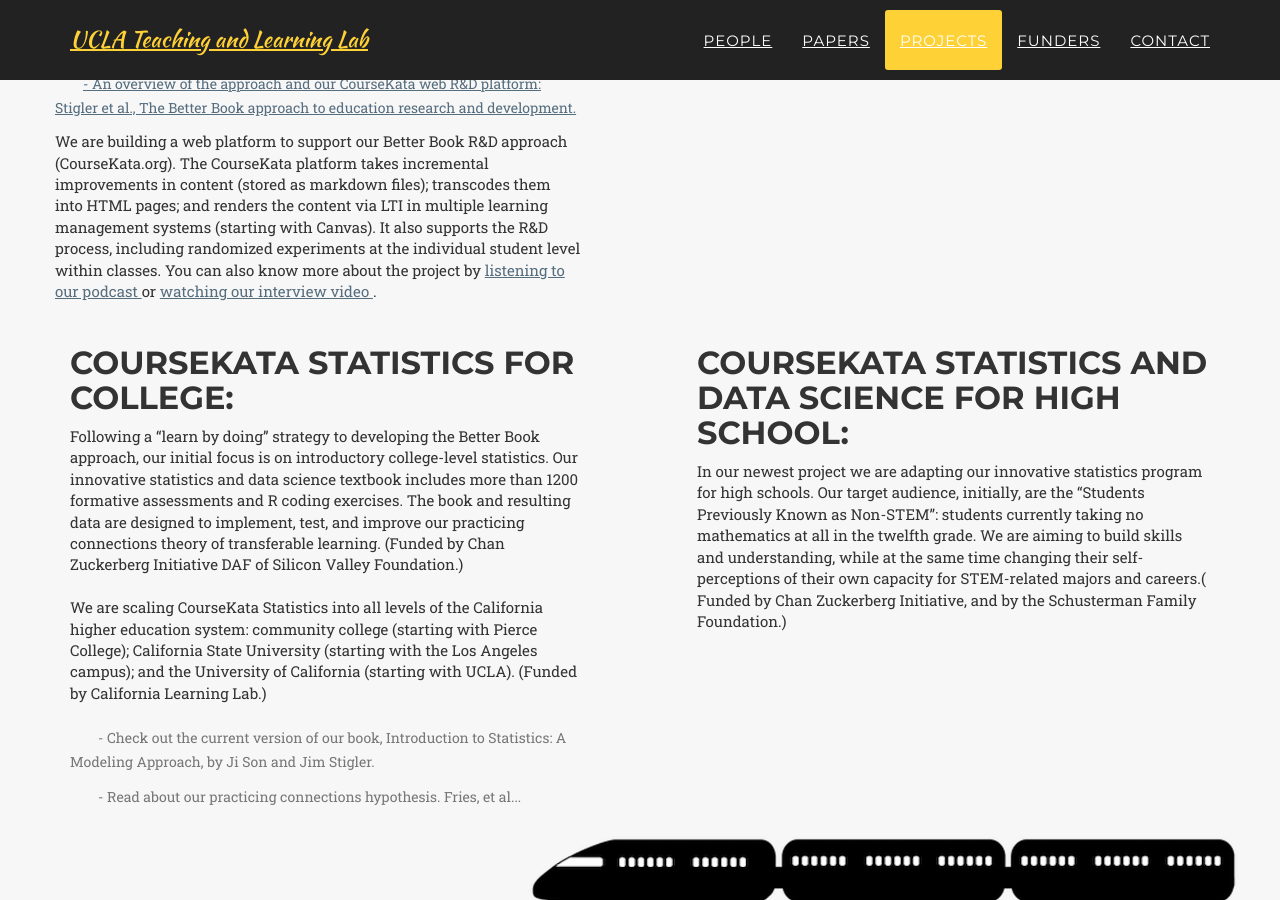
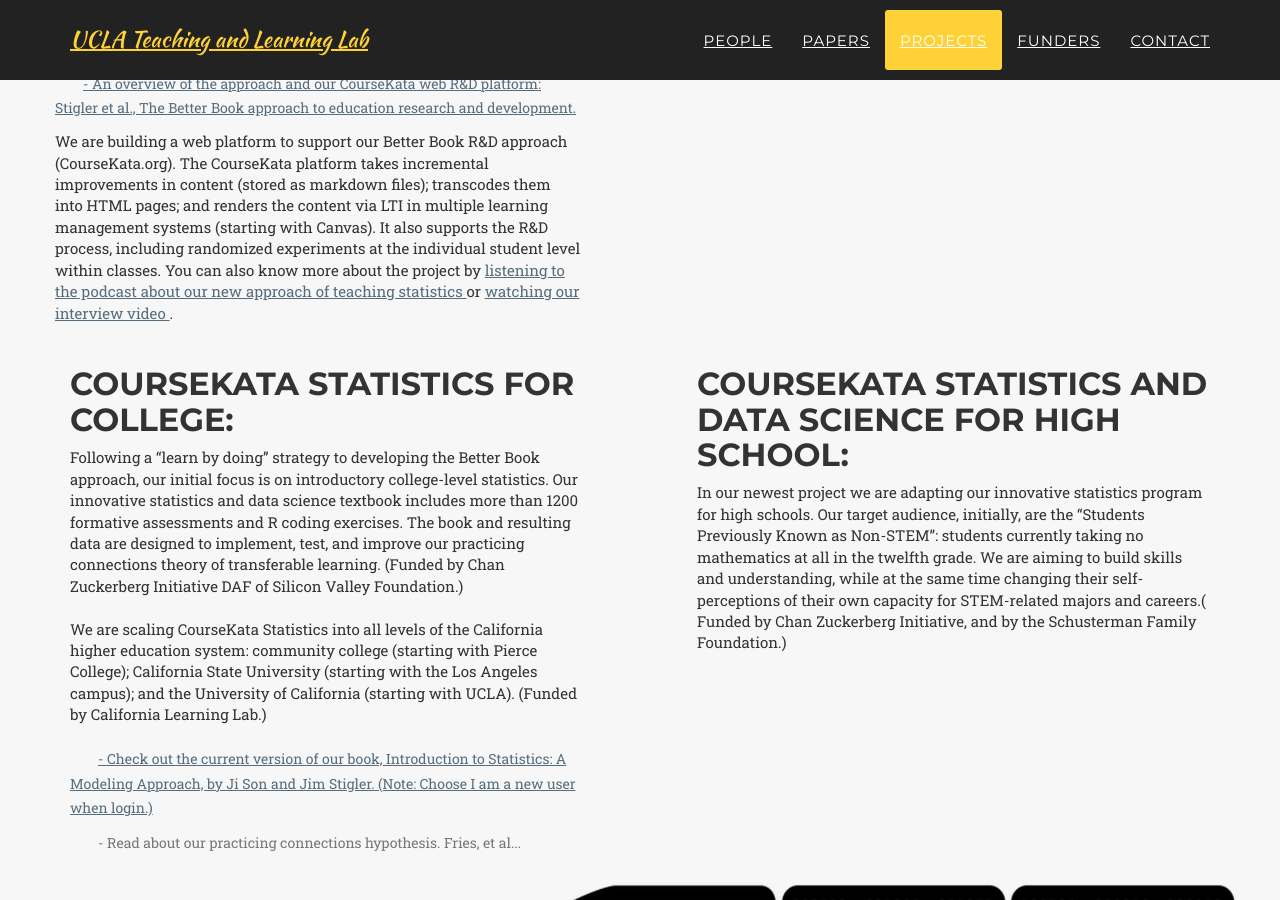
Before and after one commit to UCLATALL/TALL, a Jekyll site: the page built from index.html, in a window 1280 px wide and 900 px high, scrolled down 4403 px. Built offline with Jekyll 4.4.1, drawn with Linux system fonts in a browser that asks for light colours; some web fonts are replaced.

Commit message:
add link to the course

```diff
--- a/_includes/projects.html
+++ b/_includes/projects.html
@@ -22,7 +22,7 @@
             	 	  <p class="section-subheading text-muted"> <a href="pdfs/The “Better Book” Approach for Education R&D PREPRINT.pdf"> - An overview of the approach and our CourseKata web R&D platform: Stigler et al., The Better Book approach to education research and development. </a></p>
                   	 We are building a web platform to support our Better Book R&D approach (CourseKata.org). The CourseKata platform takes incremental improvements in content (stored as markdown files); transcodes them into HTML pages; and renders the content via LTI in multiple learning management systems (starting with Canvas). It also supports the R&D process, including randomized experiments at the individual student level within classes.
 
-                  	 You can also know more about the project by <a href="https://www.scpr.org/news/2019/10/21/90506/vexed-by-college-statistics-courses-new-approaches/">listening to our podcast </a> or <a href="https://vimeo.com/366634024">watching our interview video </a>.
+                  	 You can also know more about the project by <a href="https://www.scpr.org/news/2019/10/21/90506/vexed-by-college-statistics-courses-new-approaches/">listening to the podcast about our new approach of teaching statistics </a> or <a href="https://vimeo.com/366634024">watching our interview video </a>.
                    <br>
                 </div>
         	 </div>
@@ -45,7 +45,7 @@
 				  Following a “learn by doing” strategy to developing the Better Book approach, our initial focus is on introductory college-level statistics. Our innovative statistics and data science textbook includes more than 1200 formative assessments and R coding exercises. The book and resulting data are designed to implement, test, and improve our practicing connections theory of transferable learning. (Funded by Chan Zuckerberg Initiative DAF of Silicon Valley Foundation.)
 				<br><br>
 				 We are scaling CourseKata Statistics into all levels of the California higher education system: community college (starting with Pierce College); California State University (starting with the Los Angeles campus); and the University of California (starting with UCLA). (Funded by California Learning Lab.)
-                  <br> <br> <p class="section-subheading text-muted">  - Check out the current version of our book, Introduction to Statistics: A Modeling Approach, by Ji Son and Jim Stigler.</p>
+                  <br> <br> <p class="section-subheading text-muted"> <a href="http://bit.ly/try_CourseKata_stats"> - Check out the current version of our book, Introduction to Statistics: A Modeling Approach, by Ji Son and Jim Stigler. (Note: Choose I am a new user when login.)</a> </p>
                    <p class="section-subheading text-muted">  - Read about our practicing connections hypothesis. Fries, et al... </P> </h3>
 
              </div>
```
